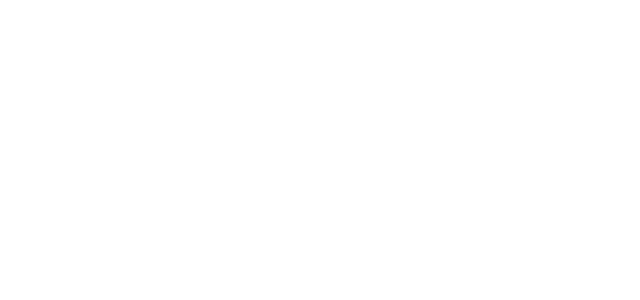
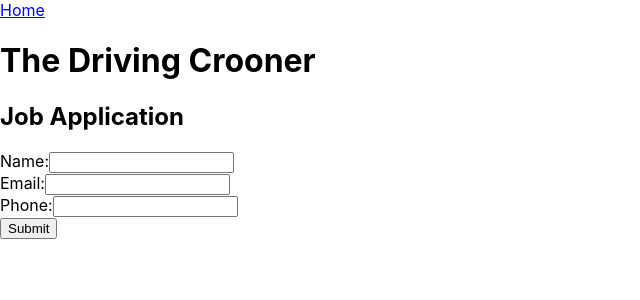
Before and after one commit to ryanrgdavis/the-driving-crooner, a React (Create React App) app in the folder driving-crooner/: page /jobapplication in a window 1280 px wide. Before the commit this address had no page. Shown: the top 300 px of the page, without its empty margins (0-640 px from the left). Built offline with nearby package versions, Linux system fonts and the light colour scheme.

Commit message:
JobApplication.js now appears on webpage, some additonal features are yet to be added, working on deployment now

```diff
--- a/driving-crooner/src/App.js
+++ b/driving-crooner/src/App.js
@@ -15,7 +15,7 @@
         <Route path="/" element={<Home />} />
         <Route path="/shop" element={<Shop cigar={cigar} setCigar={setCigar} fedora={fedora} setFedora={setFedora} />} />
         <Route path="/cart" element={<Cart cigar={cigar} setCigar={setCigar} fedora={fedora} setFedora={setFedora} />} />
-        <Route path="/job-application" element={<JobApplication />} />
+        <Route path="/jobapplication" element={<JobApplication />} />
       </Routes>
     </Router>
   );
--- a/driving-crooner/src/pages/JobApplication.js
+++ b/driving-crooner/src/pages/JobApplication.js
@@ -3,10 +3,15 @@
 
 function JobApplication() {
     const [submitted, setSubmitted] = useState(false);
+    const [volunteer, setVolunteer] = useState(false);
 
     const handleSubmit = (e) => {
         e.preventDefault();
-        setSubmitted(true);
+        if (submitted) {
+            setVolunteer(true);
+        } else {
+            setSubmitted(true);
+        }
     };
 
     return (
@@ -15,7 +20,11 @@
             <h1>The Driving Crooner</h1>
             <h2>Job Application</h2>
             {submitted ? (
-                <p>Your job application has been submitted. Thank you!</p>
+                volunteer ? (
+                    <p>Your job application has been submitted as a volunteer role. Thank you!</p>
+                ) : (
+                    <p>Your job application has already been submitted. Thank you!</p>
+                )
             ) : (
                 <form onSubmit={handleSubmit}>
                     <label>
```
